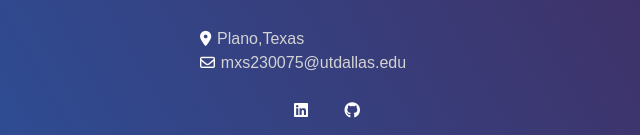
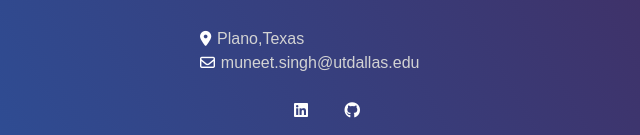
Before and after one commit to Muneet-S/resume, a plain HTML site: page index.html in a window 1280 px wide. Shown: the part 3486-3621 px from the top of the page, 311-951 px from the left. Drawn offline with Linux system fonts and the light colour scheme.

Commit message:
Update index.html

```diff
--- a/index.html
+++ b/index.html
@@ -360,7 +360,7 @@
 
                             <i class="fa-solid fa-location-dot"></i> <span>Plano,Texas</span>
                            <br>
-                            <i class="fa-regular fa-envelope"></i> <span>mxs230075@utdallas.edu</span>
+                            <i class="fa-regular fa-envelope"></i> <span>muneet.singh@utdallas.edu</span>
 
                 </div>
             </div>
```
